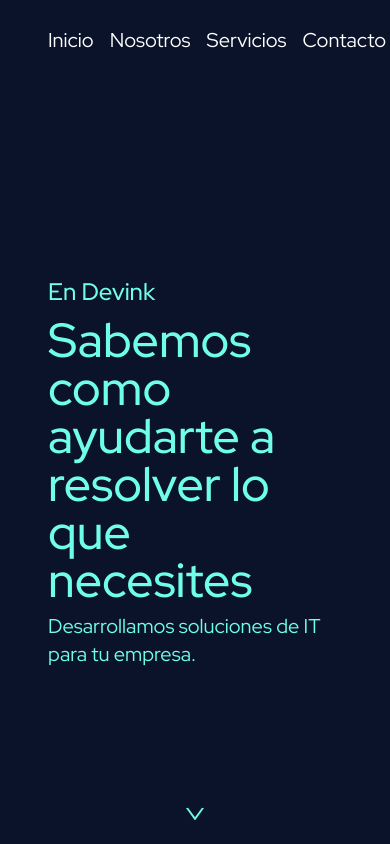
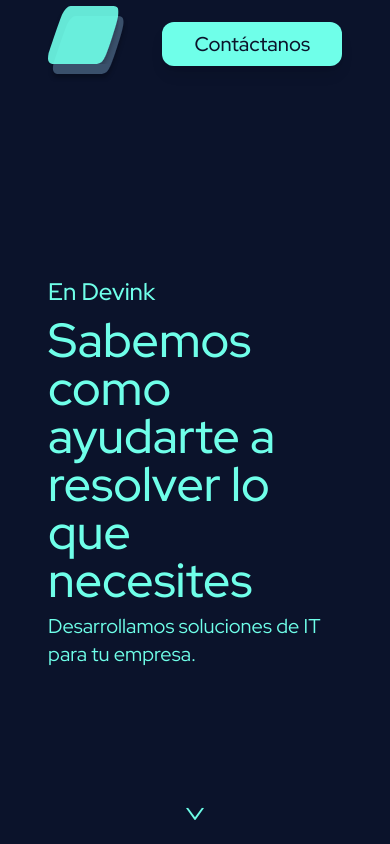
Before and after one commit to Devink-Solutions/devink, a Next.js app: page / in a window 390 px wide. Shown: the top 844 px of the page. Built offline with nearby package versions, Linux system fonts and the light colour scheme; what tailwindcss-animated would draw is missing.

Commit message:
Refactoring navbar for responsiveness

```diff
--- a/components/Navbar.js
+++ b/components/Navbar.js
@@ -1,12 +1,21 @@
 import React from "react"
+import Link from "next/link"
 
 const Navbar = () => {
   return (
-    <nav className="sticky top-0 z-50 flex h-20 w-full items-center justify-between bg-blue-dark px-12 text-white">
-      <figure className="w-[140px] pt-2">
+    <nav className=" sticky top-0 z-50 flex h-20 w-full items-center justify-between bg-blue-dark px-12 text-white">
+      <figure className="hidden w-[140px] pt-2 md:inline-flex">
         <img src="/logo.svg" alt="logo" className="object-contain" />
       </figure>
-      <ul className="flex gap-4 text-xl">
+
+      <figure className="inline-flex w-[80px] pt-2 md:hidden">
+        <img
+          src="/logo-without-name.svg"
+          alt="logo"
+          className="object-contain"
+        />
+      </figure>
+      <ul className=" hidden gap-4 text-xl md:inline-flex">
         <li>
           <a href="/">Inicio</a>
         </li>
@@ -20,6 +29,13 @@ const Navbar = () => {
           <a href="/contact">Contacto</a>
         </li>
       </ul>
+      <Link
+        className={`mt-2 rounded-xl bg-cyan-bright px-8 py-2 text-center text-xl font-medium text-blue-dark shadow-lg transition-colors duration-300 md:hidden`}
+        href="https://usemotion.com/meet/ian-duhamel/devink?d=20"
+        target="_blank"
+      >
+        Contáctanos
+      </Link>
     </nav>
   )
 }
```
